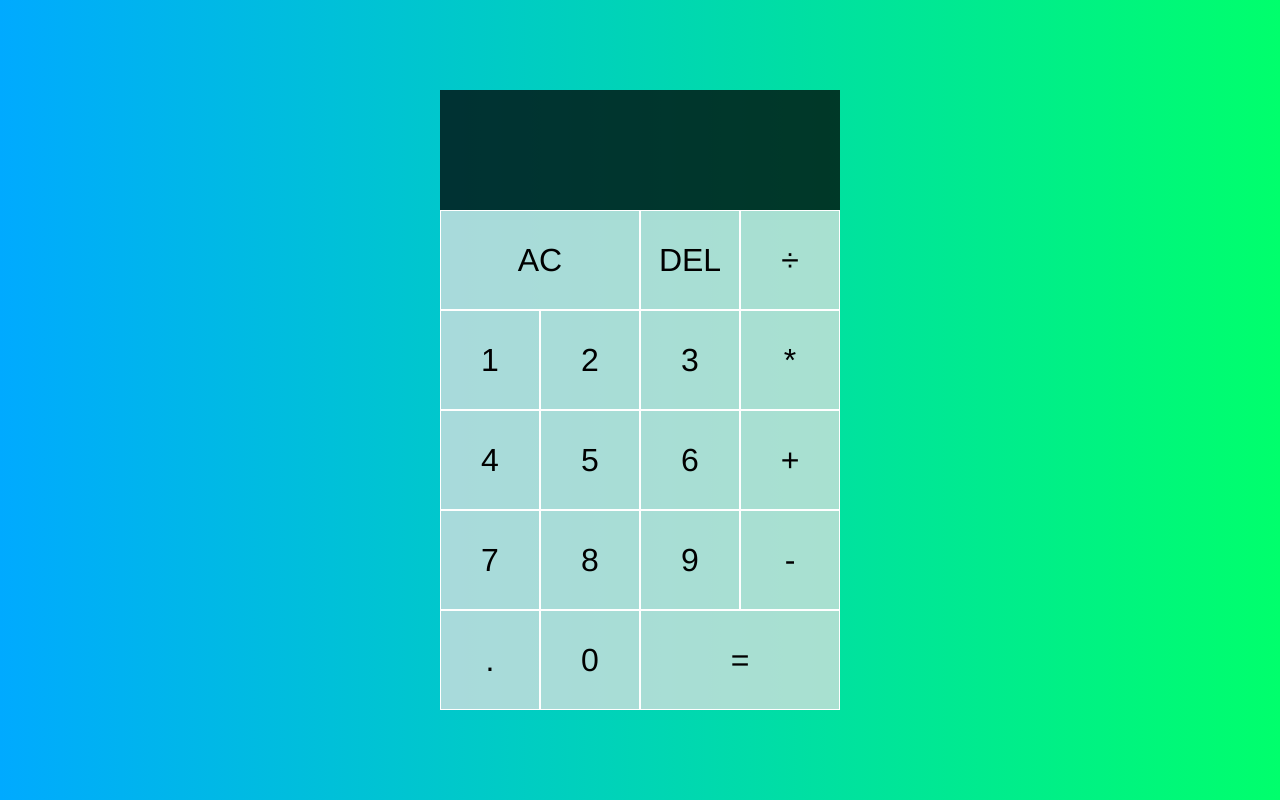
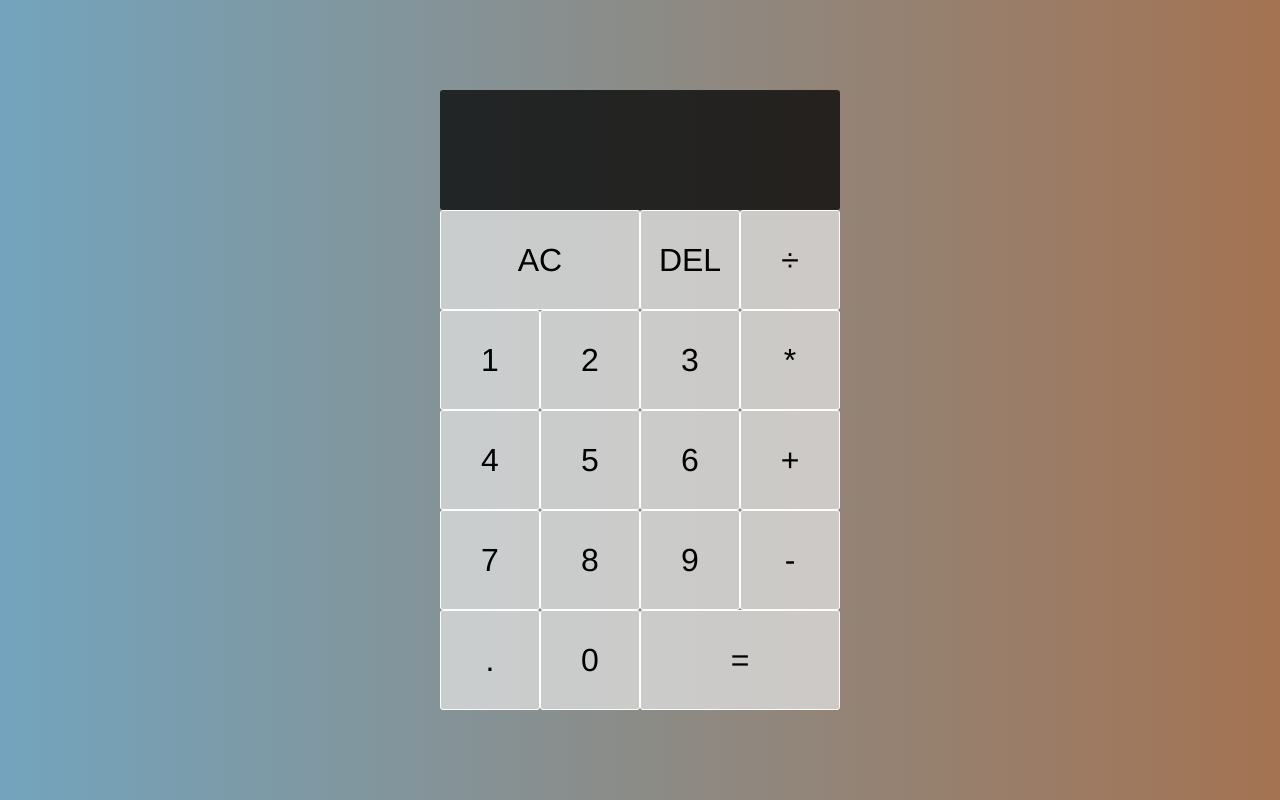
Before and after one commit to Gazwai/JS_Calculator, a plain HTML site: page index.html in a window 1280 px wide. Drawn offline with Linux system fonts and the light colour scheme.

Commit message:
style changed

```diff
--- a/styles.css
+++ b/styles.css
@@ -7,7 +7,7 @@
 body {
   padding: 0;
   margin: 0;
-  background: linear-gradient(to right, #00AAFF, #00FF6C);
+  background: linear-gradient(to right, #73A4BD, #A47352);
 }
 
 .calculator-grid {
@@ -25,6 +25,7 @@ body {
   border: 1px solid white;
   outline: none;
   background-color: rgba(225, 225, 225, .75);
+  border-radius: 3px;
 }
 
 .calculator-grid > button:hover {
@@ -45,6 +46,7 @@ body {
   padding: 10px;
   word-wrap: break-word;
   word-break: break-all;
+  border-radius: 3px;
 }
 
 .output .previous-operation {
```
